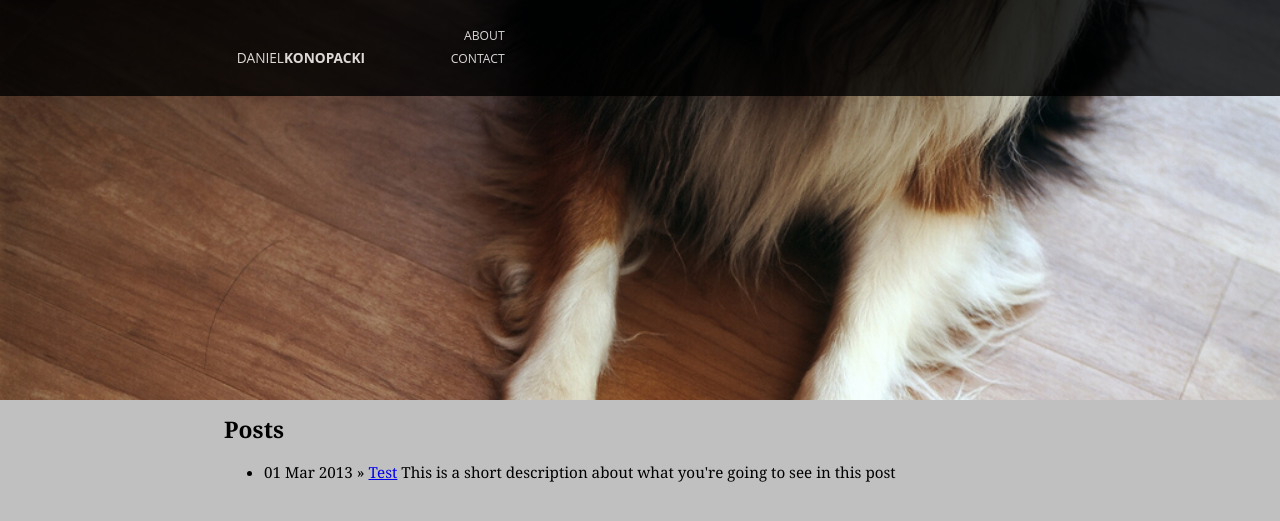
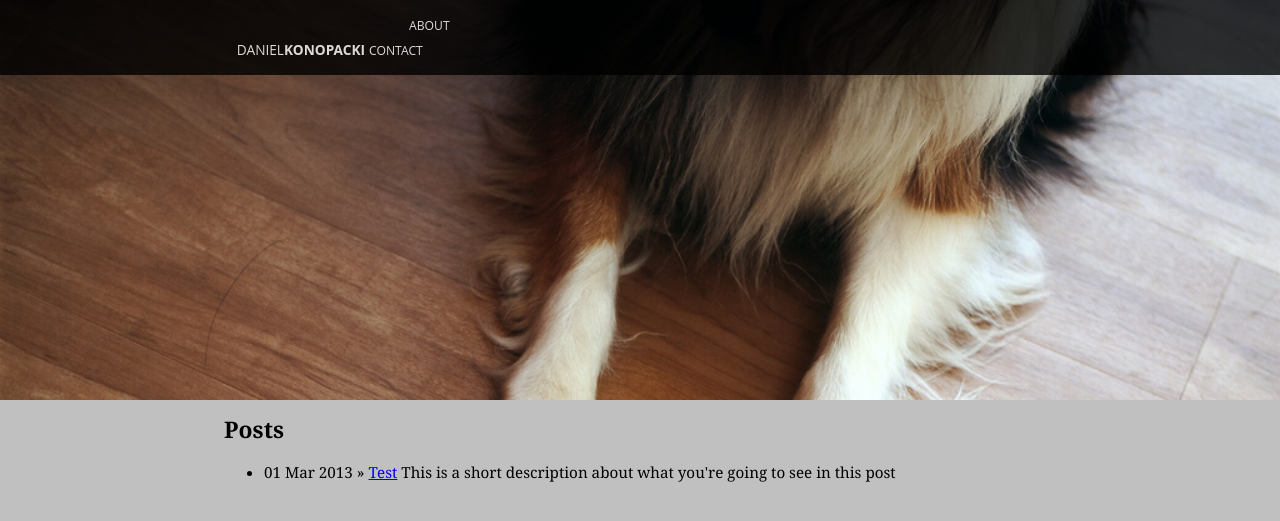
Before and after one commit to danielkonopacki/danielkonopacki.github.com, a Jekyll site: the page built from index.html, in a window 1280 px wide. Shown: the top 521 px of the page. Built offline with Jekyll 4.4.1, drawn with Linux system fonts in a browser that asks for light colours; Markdown is read by kramdown in place of the engine named in the settings.

Commit message:
CSS updates

```diff
--- a/css/layout.css
+++ b/css/layout.css
@@ -19,6 +19,10 @@ html, body {
   display: inline-block;
 }
 
+#header section ul {
+  display: inline;
+}
+
 #header section ul li {
   display: inline;
   margin-right: 2%;
```
Also changed, not shown: 1 other file.
